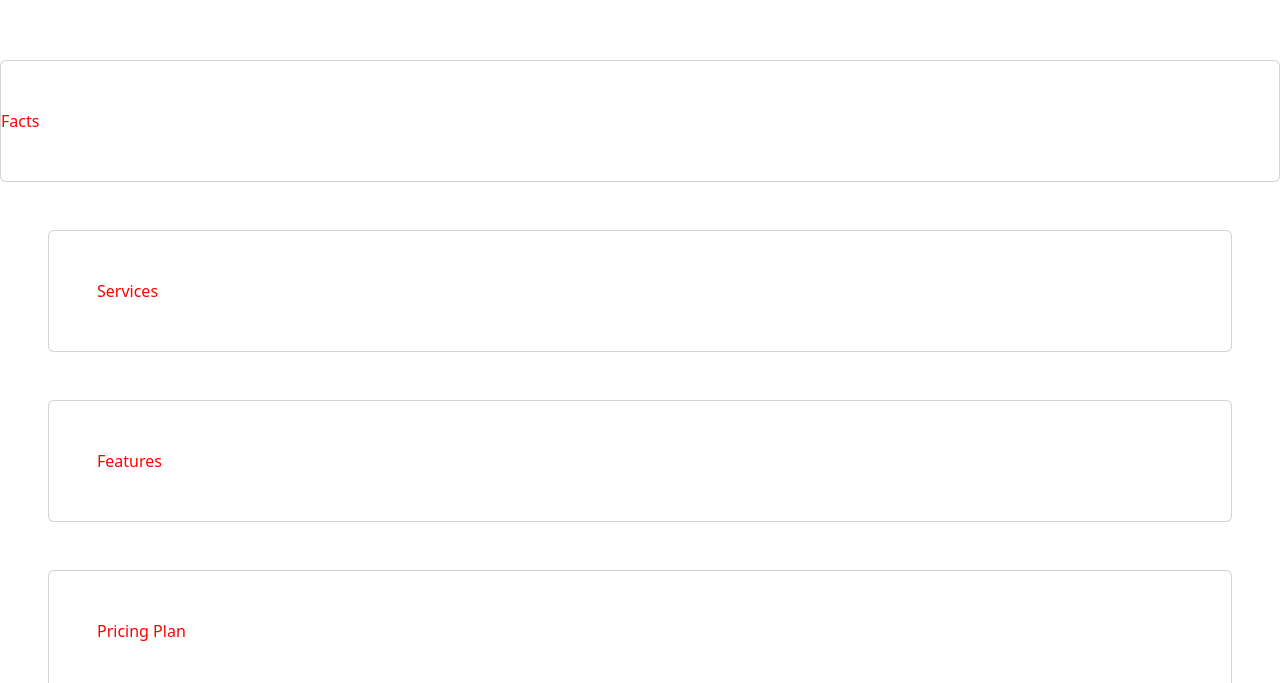
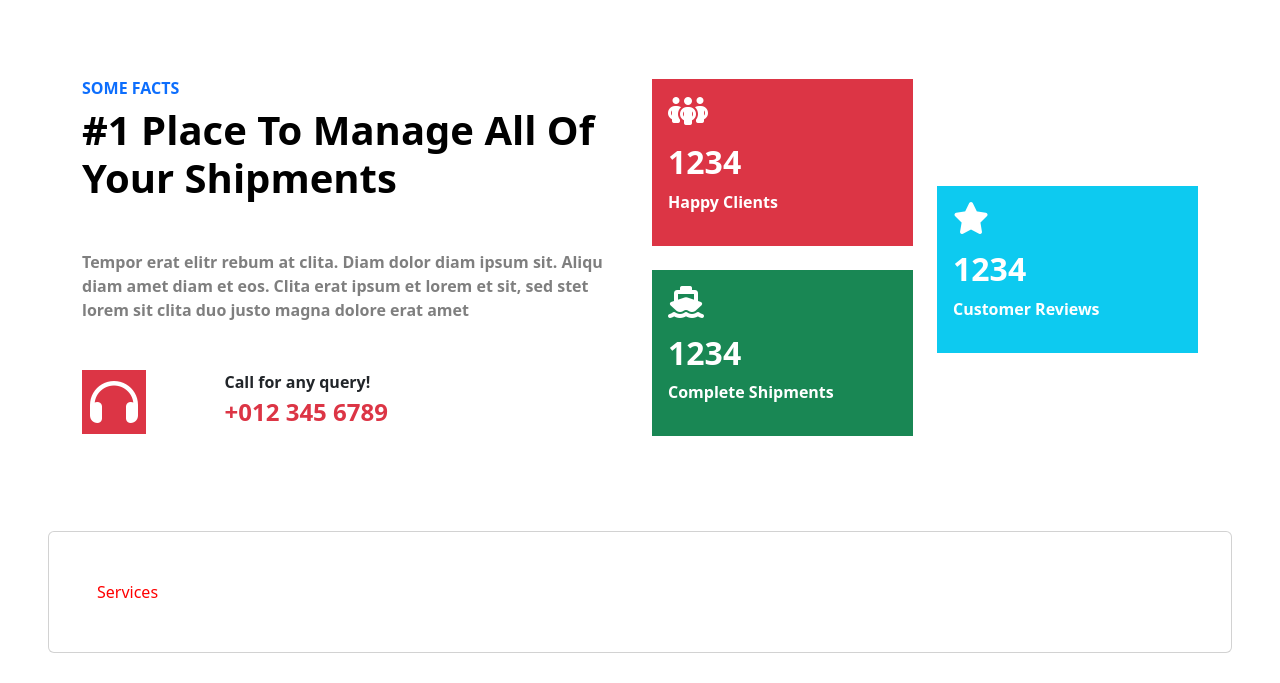
Before and after one commit to EbrahimElgharib/shipping_company, a plain HTML site: page index.html in a window 1280 px wide. Shown: the part 1659-2342 px from the top of the page. Drawn offline with nearby package versions, Linux system fonts and the light colour scheme.

Commit message:
add Facts section

```diff
--- a/css/style.css
+++ b/css/style.css
@@ -11,6 +11,13 @@ a.nav-link:hover{
 }
 
 
+.facts-section .col-sm-1{
+    width: 0%;
+    padding: 0;
+    margin: 0;
+}
+
+
 
 
 /* Test sections */
--- a/index.html
+++ b/index.html
@@ -147,7 +147,7 @@
         </div>
         <div class="col-lg-6">
           <div class="info-box ps-4 mt-5 mt-lg-0 ">
-          <div class="title-box">
+          <div class="title-box  mb-5">
             <h6 class="text-primary fw-bold text-uppercase">About Us</h6>
             <h1 class="fw-bold text-black">Quick Transport and Logistics Solutions</h1>
           </div>
@@ -180,7 +180,57 @@
   </section>
   <!-- End About-Us Section -->
 
-  <section class="card py-5 my-5">Facts</section>
+  <!-- Start Facts Section -->
+  <section class="facts-section my-5">
+    <div class="container">
+      <div class="row">
+        <div class="col-lg-6 mb-5">
+          <div class="title-box mb-5">
+            <h6 class="text-primary fw-bold text-uppercase">Some Facts</h6>
+            <h1 class="fw-bold text-black">#1 Place To Manage All Of Your Shipments</h1>
+          </div>
+          <p class="text-black-50 fw-semibold mb-5">Tempor erat elitr rebum at clita. Diam dolor diam ipsum sit. Aliqu diam
+            amet diam et eos. Clita erat ipsum et lorem et sit, sed stet lorem sit clita duo justo magna dolore erat
+            amet</p>
+            <div class="call-box">
+              <div class="row">
+                <div class="col-3"><i class="fa-solid fa-headphones bg-danger text-white p-2 fa-3x"></i></div>
+                <div class="col-9">
+                  <span class="fw-bold">Call for any query!</span>
+                  <h4 class="text-danger mt-1 fw-bold">+012 345 6789</h4>
+                </div>
+              </div>
+            </div>
+        </div>
+        <div class="col-lg-6 text-white">
+          <div class="row justify-content-center align-items-center">
+            <div class="col-sm-6 mb-4 mb-sm-0">
+              <div class="fact-box p-3 mb-4 bg-danger">
+                <i class="fa-solid fa-people-group fa-2x pb-3"></i>
+                <h2 class="fw-bold">1234</h2>
+                <p class="fw-semibold">Happy Clients</p>
+              </div>
+              <div class="fact-box p-3 mb-sm-4  bg-success">
+                <i class="fa-solid fa-ship fa-2x pb-3"></i>
+                <h2 class="fw-bold">1234</h2>
+                <p class="fw-semibold">Complete Shipments</p>
+              </div>
+            </div>
+            <div class="col-sm-1 bg-success "></div>
+            <div class="col-sm-6 ">
+              <div class="fact-box p-3 bg-info">
+                <i class="fa-solid fa-star fa-2x pb-3"></i>
+                <h2 class="fw-bold">1234</h2>
+                <p class="fw-semibold">Customer Reviews</p>
+              </div>
+            </div>
+
+          </div>
+
+        </div>
+      </div>
+    </div>
+  </section>
 
   <section class="card p-5 m-5">Services</section>
   <section class="card p-5 m-5">Features</section>
```
